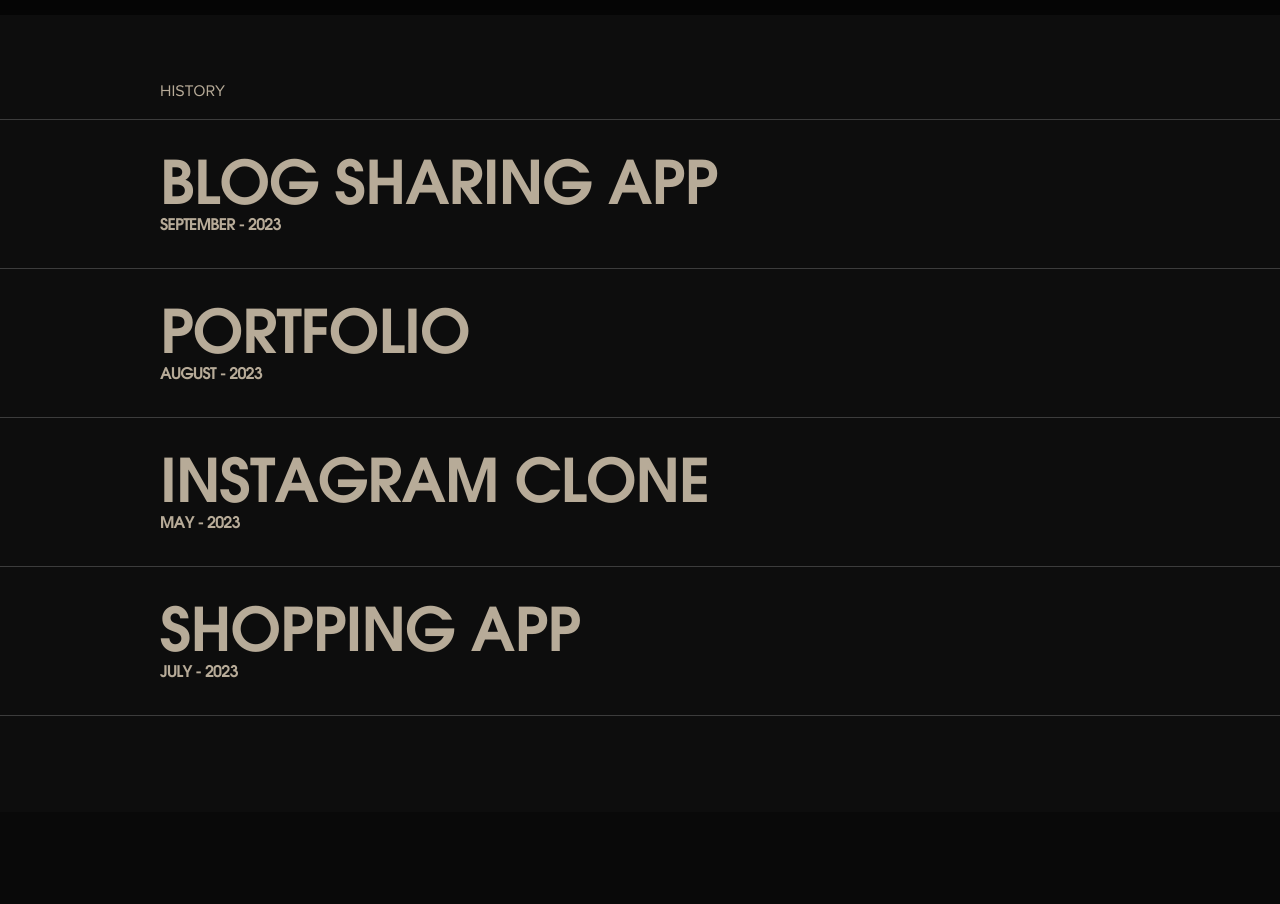
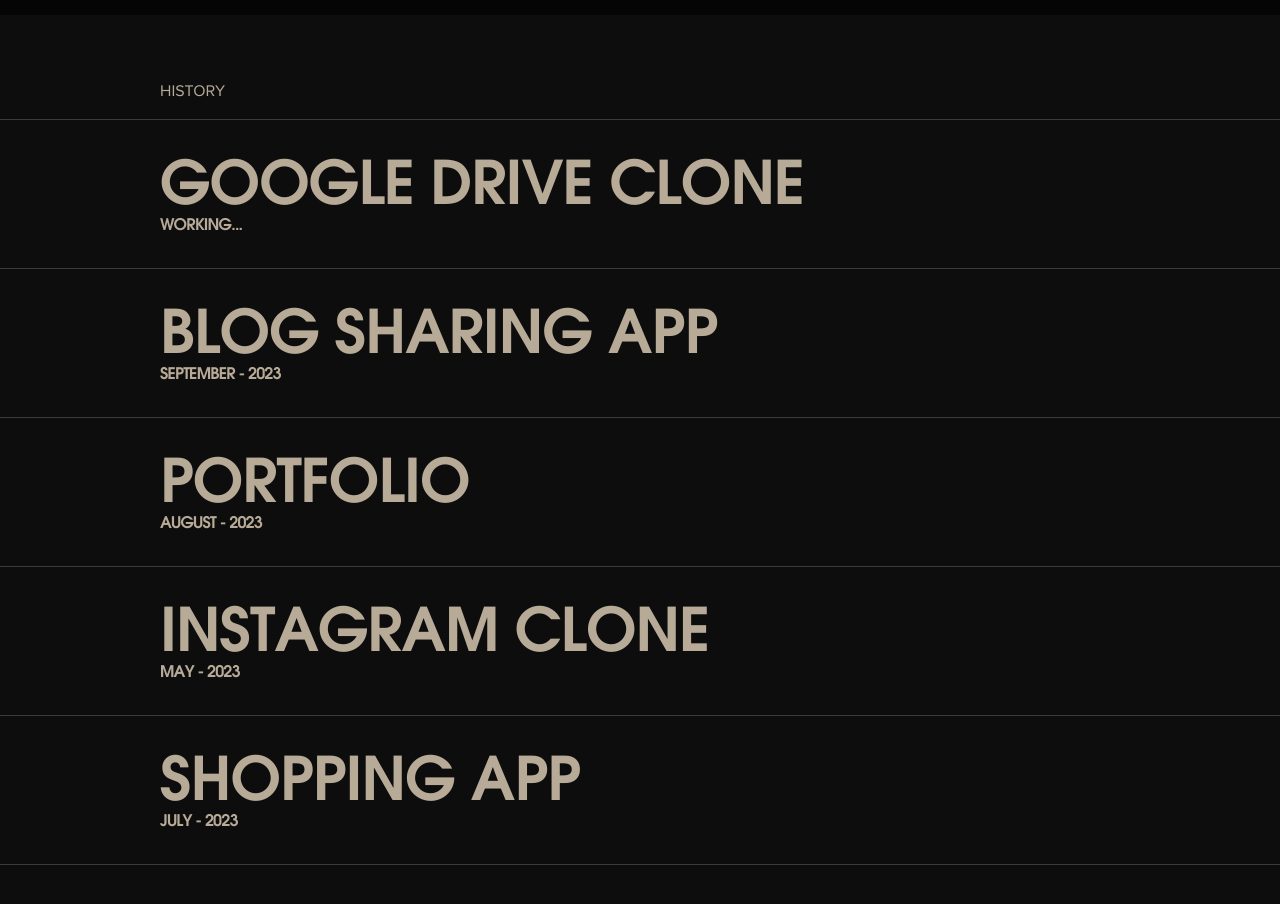
Before and after one commit to tehseen01/muhammad-portfolio, a Next.js app: page / in a window 1280 px wide. Shown: the part 2580-3484 px from the top of the page. Built offline with nearby package versions, Linux system fonts and the light colour scheme.

Commit message:
add tendrive project

```diff
--- a/src/components/Work.tsx
+++ b/src/components/Work.tsx
@@ -112,6 +112,13 @@
 
 export const projects = [
   {
+    id: 5,
+    name: "Google drive clone",
+    time: "Working...",
+    liveLink: "https://ten-drive.vercel.app/",
+    githubLink: "https://github.com/tehseen01/tendrive",
+  },
+  {
     id: 1,
     name: "Blog sharing app",
     time: "September - 2023",
```
